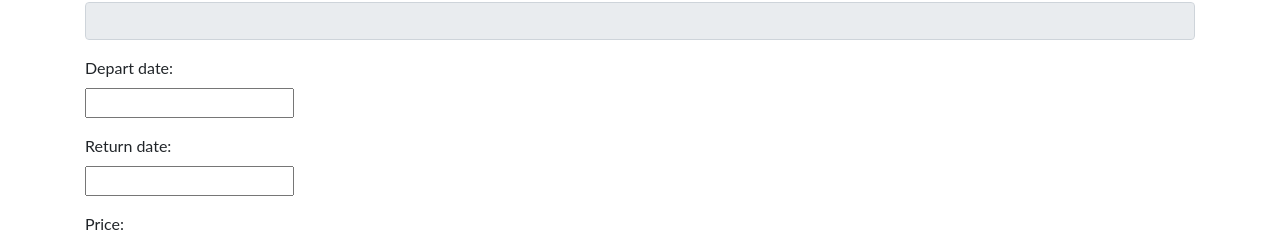
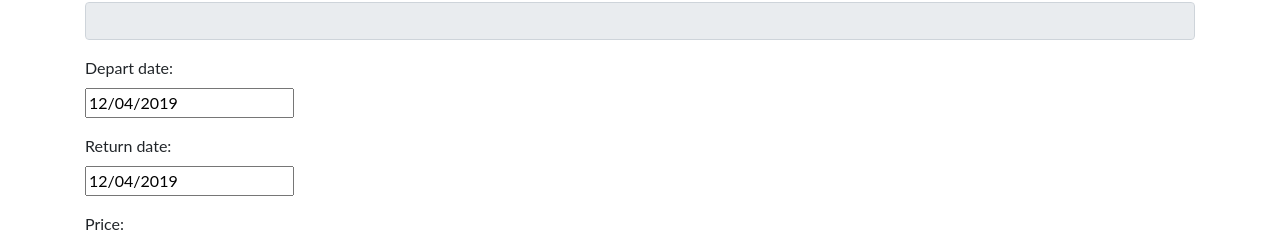
Before and after one commit to CWebdale006/final_project, a React (Create React App) app in the folder airline-app/: page /edit/1 in a window 1280 px wide. Shown: the part 314-560 px from the top of the page. Built offline with nearby package versions, Linux system fonts and the light colour scheme; no server answers.

Commit message:
aaaaaaaaa

```diff
--- a/airline-app/src/components/create-destination.component.js
+++ b/airline-app/src/components/create-destination.component.js
@@ -185,7 +185,7 @@ export default class CreateDestination extends Component {
                         <label>Depart date: </label>
                         <div>
                           <DatePicker
-                            selected={this.state.date}
+                            selected={this.state.departDate}
                             onChange={this.onChangeDepartDate}
                           />
                         </div>
@@ -194,7 +194,7 @@ export default class CreateDestination extends Component {
                         <label>Return date: </label>
                         <div>
                           <DatePicker
-                            selected={this.state.date}
+                            selected={this.state.returnDate}
                             onChange={this.onChangeReturnDate}
                           />
                         </div>
--- a/airline-app/src/components/edit-destination.component.js
+++ b/airline-app/src/components/edit-destination.component.js
@@ -16,7 +16,8 @@ export default class EditDestination extends Component {
 
     this.state = {
       username: '',
-      password: [],
+      password: '',
+      passwords: [],
       departDate: new Date(),
       returnDate: new Date(),
       amount: '',
@@ -43,7 +44,7 @@ export default class EditDestination extends Component {
         .then(response => {
           this.setState({
             users: response.data.map(user => user.username),
-            password: response.data.forEach((us) => {return (us.username === this.state.username ? us.password : null )})
+            passwords: response.data.map(user => user.password),
           });
         })
         .catch((error) => {
@@ -151,7 +152,7 @@ export default class EditDestination extends Component {
             <label>Depart date: </label>
             <div>
               <DatePicker
-                selected={this.state.date}
+                selected={this.state.departDate}
                 onChange={this.onChangeDepartDate}
               />
             </div>
@@ -160,7 +161,7 @@ export default class EditDestination extends Component {
             <label>Return date: </label>
             <div>
               <DatePicker
-                selected={this.state.date}
+                selected={this.state.returnDate}
                 onChange={this.onChangeReturnDate}
               />
             </div>
```
